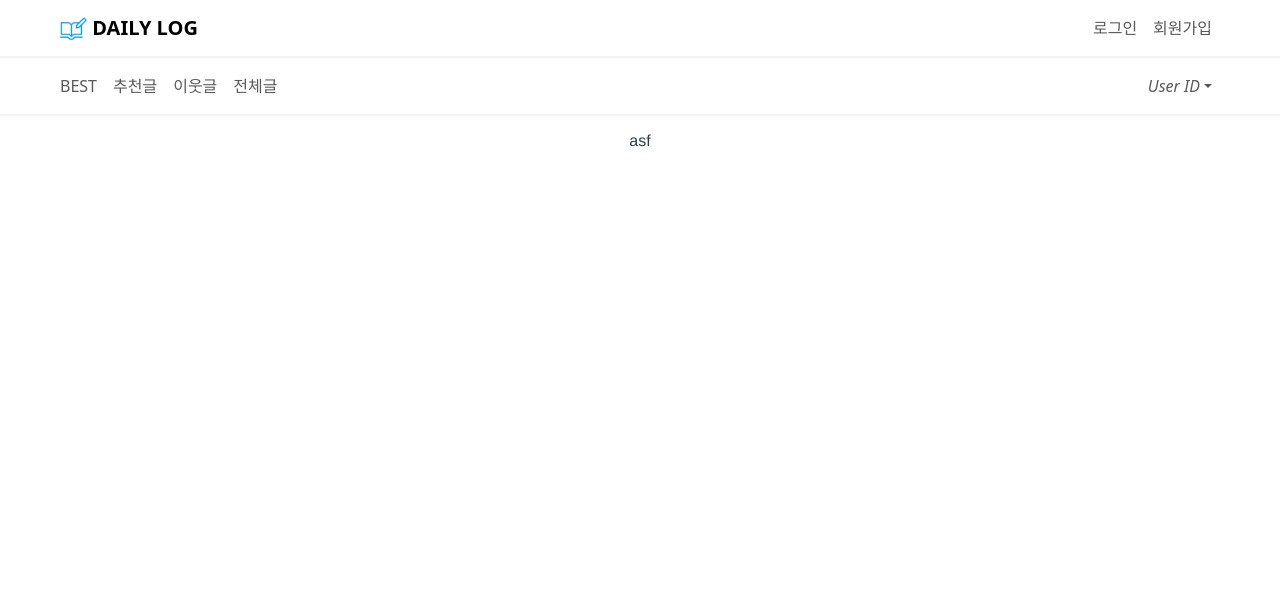
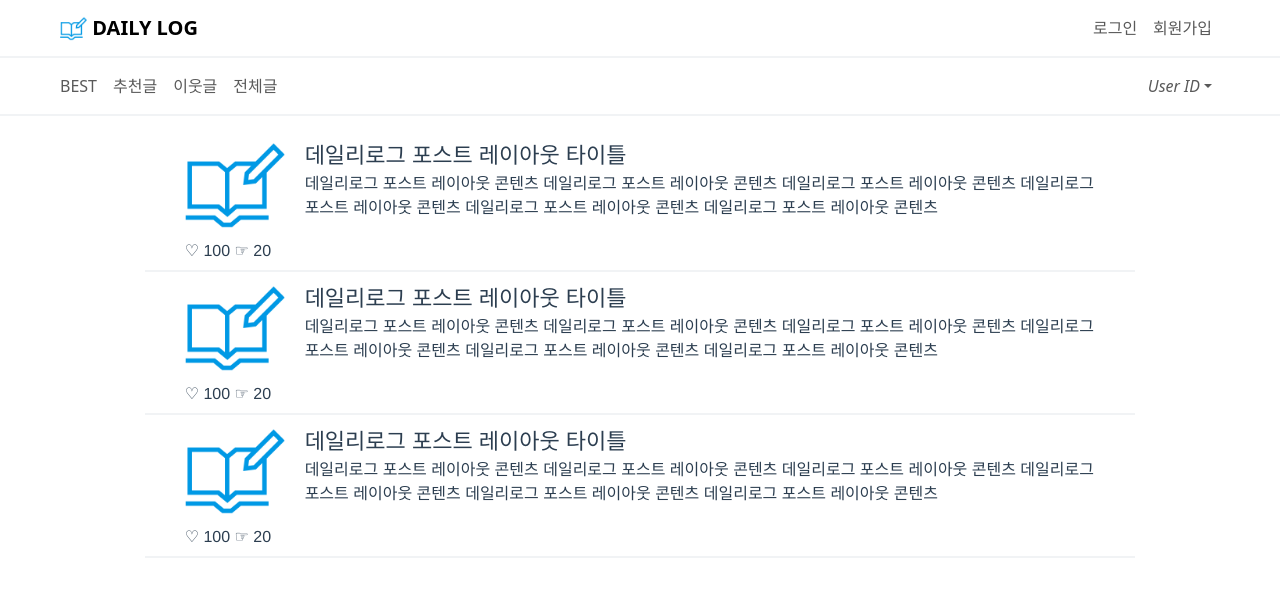
Before and after one commit to sy2027j/DailyLog-Vue, a Vue app: page / in a window 1280 px wide. Shown: the top 596 px of the page. Built offline with nearby package versions, Linux system fonts and the light colour scheme.

Commit message:
design : 메인화면 구성

```diff
--- a/src/views/BestPosts.vue
+++ b/src/views/BestPosts.vue
@@ -1,6 +1,49 @@
 <template>
-    <div class="postContent">
-        <div>asf
+    <div class="postContents">
+        <div class="post">
+            <div class="contentTop flex">
+                <img class="mr20" alt="contentsPreviewImg" src="../assets/dailylog-logo.jpg" width="100px">
+                <div class="w100 txt_left">
+                    <div class="font22">데일리로그 포스트 레이아웃 타이틀</div>
+                    <div>데일리로그 포스트 레이아웃 콘텐츠 데일리로그 포스트 레이아웃 콘텐츠
+                        데일리로그 포스트 레이아웃 콘텐츠 데일리로그 포스트 레이아웃 콘텐츠
+                        데일리로그 포스트 레이아웃 콘텐츠 데일리로그 포스트 레이아웃 콘텐츠
+                    </div>
+                </div>
+            </div>
+            <div class="contentBottom txt_left">
+                ♡ 100  ☞ 20
+            </div>
+        </div>
+        <div class="post">
+            <div class="contentTop flex">
+                <img class="mr20" alt="contentsPreviewImg" src="../assets/dailylog-logo.jpg" width="100px">
+                <div class="w100 txt_left">
+                    <div class="font22">데일리로그 포스트 레이아웃 타이틀</div>
+                    <div>데일리로그 포스트 레이아웃 콘텐츠 데일리로그 포스트 레이아웃 콘텐츠
+                        데일리로그 포스트 레이아웃 콘텐츠 데일리로그 포스트 레이아웃 콘텐츠
+                        데일리로그 포스트 레이아웃 콘텐츠 데일리로그 포스트 레이아웃 콘텐츠
+                    </div>
+                </div>
+            </div>
+            <div class="contentBottom txt_left">
+                ♡ 100  ☞ 20
+            </div>
+        </div>
+        <div class="post">
+            <div class="contentTop flex">
+                <img class="mr20" alt="contentsPreviewImg" src="../assets/dailylog-logo.jpg" width="100px">
+                <div class="w100 txt_left">
+                    <div class="font22">데일리로그 포스트 레이아웃 타이틀</div>
+                    <div>데일리로그 포스트 레이아웃 콘텐츠 데일리로그 포스트 레이아웃 콘텐츠
+                        데일리로그 포스트 레이아웃 콘텐츠 데일리로그 포스트 레이아웃 콘텐츠
+                        데일리로그 포스트 레이아웃 콘텐츠 데일리로그 포스트 레이아웃 콘텐츠
+                    </div>
+                </div>
+            </div>
+            <div class="contentBottom txt_left">
+                ♡ 100  ☞ 20
+            </div>
         </div>
     </div>
 </template>
@@ -10,7 +53,43 @@ export default {
 }
 </script>
 <style>
-.postContent {
-    padding: 0 40px;
+.postContents {
+    padding: 0 7%;
+}
+.post {
+    padding: 10px 40px;
+    /* margin: 0px 10%; */
+    border-bottom: 2px solid #f1f3f5;
+    height: 143px;
+}
+.contentTop {
+    height: 100px;
+}
+.contentBottom {
+    height: 23px;
+}
+.flex {
+    display: flex;
+}
+.w100 {
+    width: 100%;
+}
+.pd10 {
+    padding: 10px;
+}
+.wpd10 {
+    padding: 10px 0px;
+}
+.hpd10 {
+    padding: 0px 10px;
+}
+.font22 {
+    font-size: 22px;
+}
+.mr20 {
+    margin-right: 20px;
+}
+.txt_left {
+    text-align: left;
 }
 </style>
```
